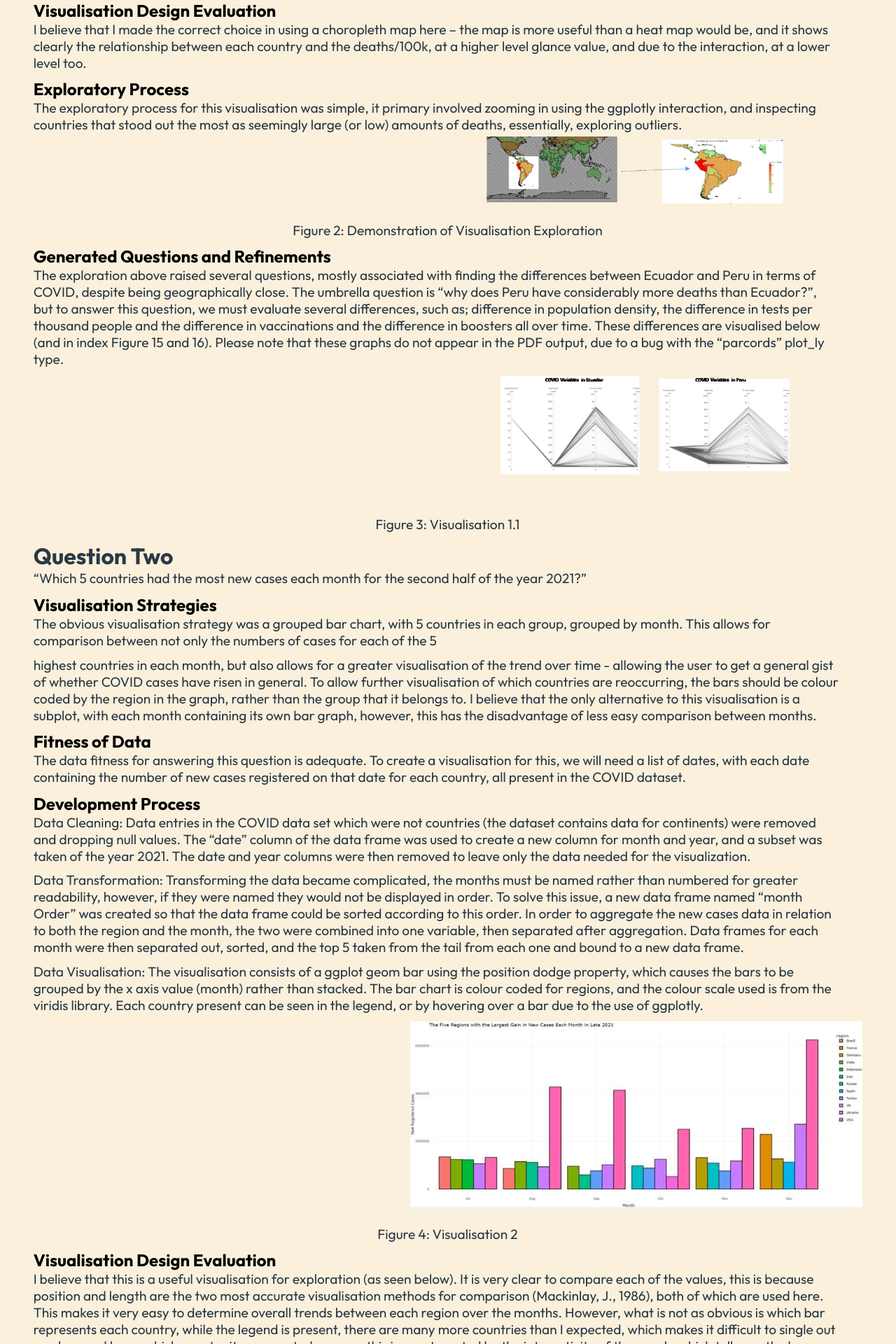
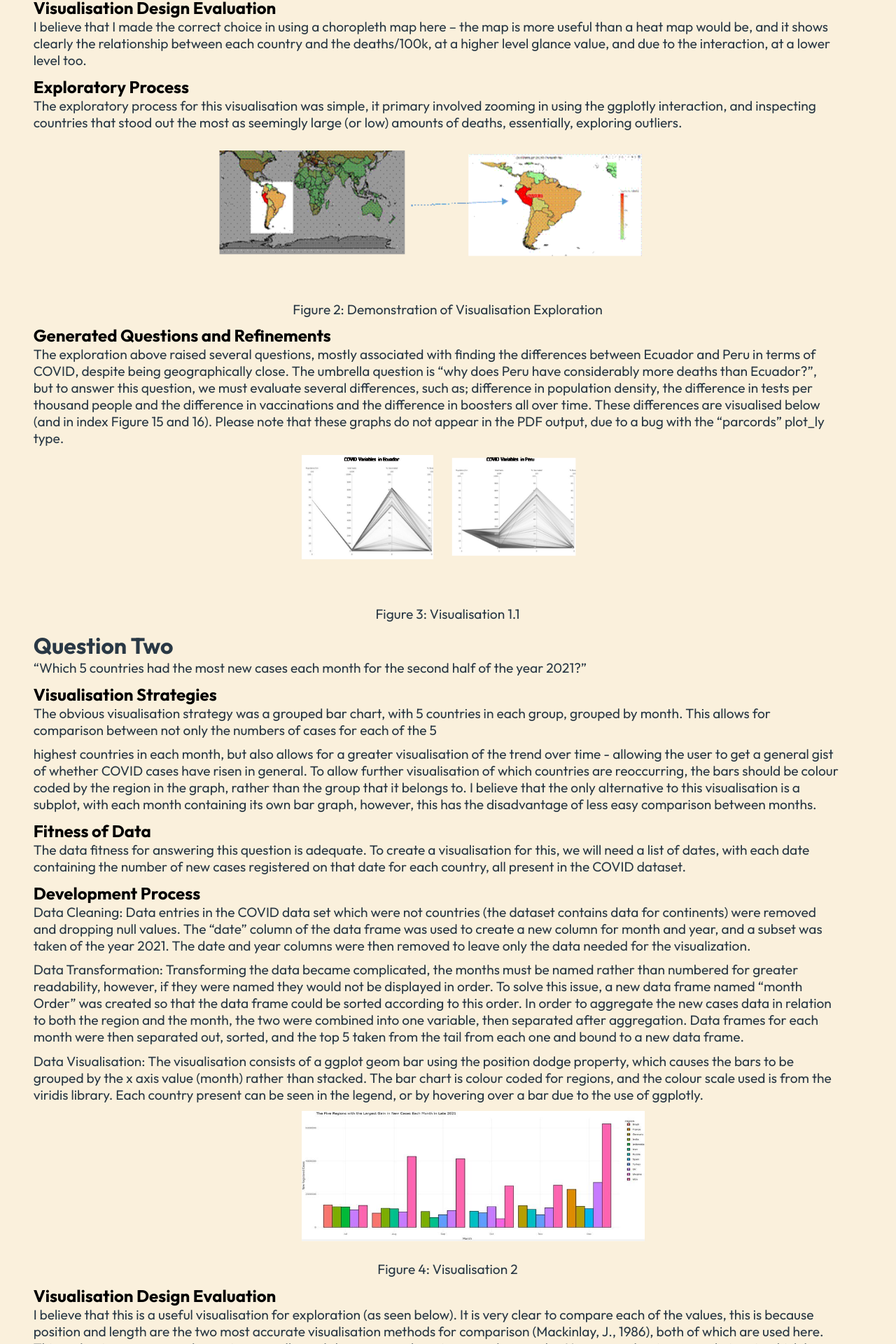
Before and after one commit to RossWilliamsProject/Portfolio-Site, a React (Create React App) app: page /Project2 in a window 1280 px wide. Shown: the part 2119-4039 px from the top of the page at 70% size. Built offline with nearby package versions, Linux system fonts and the light colour scheme.

Commit message:
v3.1 - fixed images on covidR

```diff
--- a/src/Components/PythonComponents/CovidR.js
+++ b/src/Components/PythonComponents/CovidR.js
@@ -198,7 +198,7 @@ const CovidR = () => {
                 </p>
                 <p className="MsoNormal" align="center" style={{ "margin-top": "0cm", "margin-right": "0cm", "margin-bottom": "2.55pt", "margin-left": "23.15pt", "-webkit-text-align": "center", "text-align": "center", "-webkit-text-indent": "0cm", "text-indent": "0cm", "line-height": "107%" }}>
                     <span style={{ "mso-no-proof": "yes" }}>
-                        <img alt="" width={540} height={243} src={image002} vShapes="Picture_x0020_271" />
+                        <img alt="" align="center" width={540} height={243} src={image002} vShapes="Picture_x0020_271" />
                     </span>
                 </p>
                 <p className="MsoNormal" align="center" style={{ "margin-top": "0cm", "margin-right": "0cm", "margin-bottom": "8.0pt", "margin-left": "-.75pt", "-webkit-text-align": "center", "text-align": "center", "-webkit-text-indent": "0cm", "text-indent": "0cm", "tab-stops": "center 36.0pt 72.0pt 108.0pt 197.0pt" }}>
@@ -226,26 +226,19 @@ const CovidR = () => {
                     interaction, and inspecting countries that stood out the most as seemingly
                     large (or low) amounts of deaths, essentially, exploring outliers.
                     <span style={{ "mso-spacerun": "yes" }}>
-
                     </span>
+                    <br></br>
+                    <br></br>
                 </p>
                 <p className="MsoNormal" style={{ "margin-top": "0cm", "margin-right": "0cm", "margin-bottom": "3.05pt", "margin-left": "0cm", "-webkit-text-indent": "0cm", "text-indent": "0cm", "line-height": "107%" }}>
                     <span style={{ "mso-ignore": "vglayout" }}>
                     </span>
                 </p>
-                <table cellPadding={0} cellSpacing={0} align="left">
-                    <tbody>
-                        <tr>
-                            <td width={881} height={0} />
-                        </tr>
-                        <tr>
-                            <td />
-                            <td>
-                                <img alt="" width={563} height={118} src={image005} vShapes="Group_x0020_6065 Rectangle_x0020_306 Rectangle_x0020_307 Rectangle_x0020_308 Rectangle_x0020_309 Picture_x0020_409 Picture_x0020_410 Shape_x0020_411" />
-                            </td>
-                        </tr>
-                    </tbody>
-                </table>
+                <p className="MsoNormal" align="center" style={{ "margin-top": "0cm", "margin-right": "0cm", "margin-bottom": "3.85pt", "margin-left": "54.65pt", "-webkit-text-align": "center", "text-align": "center", "-webkit-text-indent": "0cm", "text-indent": "0cm", "line-height": "107%" }}>
+                    <span style={{ "mso-no-proof": "yes" }}>
+                        <img alt="" width={800} height={186} src={image005} />
+                    </span>
+                </p>
                 <br style={{ "mso-ignore": "vglayout" }} clear="ALL" />
                 <p />
                 <p className="MsoNormal" align="center" style={{ "margin-top": "0cm", "margin-right": "0cm", "margin-bottom": "8.0pt", "margin-left": "-.75pt", "-webkit-text-align": "center", "text-align": "center", "-webkit-text-indent": "0cm", "text-indent": "0cm", "tab-stops": "center 36.0pt 72.0pt 224.6pt" }}>
@@ -276,19 +269,11 @@ const CovidR = () => {
                     <span style={{ "mso-ignore": "vglayout" }}>
                     </span>
                 </p>
-                <table cellPadding={0} cellSpacing={0}>
-                    <tbody>
-                        <tr>
-                            <td width={893} height={0} />
-                        </tr>
-                        <tr>
-                            <td />
-                            <td>
-                                <img alt="" width={517} height={176} src={image008} vShapes="Group_x0020_6066 Picture_x0020_412 Picture_x0020_413 Rectangle_x0020_415 Rectangle_x0020_417 Rectangle_x0020_419 Rectangle_x0020_420 Rectangle_x0020_421" />
-                            </td>
-                        </tr>
-                    </tbody>
-                </table>
+                <p className="MsoNormal" align="center" style={{ "margin-top": "0cm", "margin-right": "0cm", "margin-bottom": "3.85pt", "margin-left": "54.65pt", "-webkit-text-align": "center", "text-align": "center", "-webkit-text-indent": "0cm", "text-indent": "0cm", "line-height": "107%" }}>
+                    <span style={{ "mso-no-proof": "yes" }}>
+                        <img alt="" width={490} height={186} src={image008} />
+                    </span>
+                </p>
                 <br style={{ "mso-ignore": "vglayout" }} clear="ALL" />
                 <span style={{ "mso-spacerun": "yes" }}>
 
@@ -386,19 +371,13 @@ const CovidR = () => {
                     <span style={{ "mso-ignore": "vglayout" }}>
                     </span>
                 </p>
-                <table cellPadding={0} cellSpacing={0} align="center">
-                    <tbody>
-                        <tr>
-                            <td width={832} height={0} />
-                        </tr>
-                        <tr>
-                            <td />
-                            <td>
-                                <img alt="" width={646} height={268} src={image010} vShapes="Picture_x0020_517" />
-                            </td>
-                        </tr>
-                    </tbody>
-                </table>
+
+                <p className="MsoNormal" align="center" style={{ "margin-top": "0cm", "margin-right": "0cm", "margin-bottom": "3.85pt", "margin-left": "54.65pt", "-webkit-text-align": "center", "text-align": "center", "-webkit-text-indent": "0cm", "text-indent": "0cm", "line-height": "107%" }}>
+                    <span style={{ "mso-no-proof": "yes" }}>
+                        <img alt="" width={490} height={186} src={image010} />
+                    </span>
+                </p>
+
                 <br style={{ "mso-ignore": "vglayout" }} clear="ALL" />
                 <p />
                 <p className="MsoNormal" align="center" style={{ "margin-top": "0cm", "margin-right": "0cm", "margin-bottom": "8.0pt", "margin-left": "-.75pt", "-webkit-text-align": "center", "text-align": "center", "-webkit-text-indent": "0cm", "text-indent": "0cm", "tab-stops": "center 36.0pt 72.0pt 108.0pt 144.05pt 233.05pt" }}>
@@ -455,7 +434,7 @@ const CovidR = () => {
                 </p>
                 <p className="MsoNormal" align="center" style={{ "margin-top": "0cm", "margin-right": "0cm", "margin-bottom": ".0001pt", "margin-left": "110.8pt", "-webkit-text-align": "center", "text-align": "center", "-webkit-text-indent": "0cm", "text-indent": "0cm", "line-height": "107%" }}>
                     <span style={{ "mso-no-proof": "yes" }}>
-                        <img alt="" width={306} height={203} src={image012} vShapes="Picture_x0020_656" />
+                        <img alt="" width={306} height={203} src={image012} />
                     </span>
                 </p>
                 <p className="MsoNormal" align="center" style={{ "margin-top": "0cm", "margin-right": "25.3pt", "margin-bottom": "8.0pt", "margin-left": "-.25pt", "-webkit-text-align": "center", "text-align": "center" }}>
@@ -477,7 +456,7 @@ const CovidR = () => {
                 </p>
                 <p className="MsoNormal" align="center" style={{ "margin-top": "0cm", "margin-right": "0cm", "margin-bottom": "3.85pt", "margin-left": "54.65pt", "-webkit-text-align": "center", "text-align": "center", "-webkit-text-indent": "0cm", "text-indent": "0cm", "line-height": "107%" }}>
                     <span style={{ "mso-no-proof": "yes" }}>
-                        <img alt="" width={490} height={186} src={image014} vShapes="Picture_x0020_655" />
+                        <img alt="" width={490} height={186} src={image014} />
                     </span>
                 </p>
                 <p className="MsoNormal" align="center" style={{ "margin-top": "0cm", "margin-right": "25.6pt", "margin-bottom": "8.75pt", "margin-left": ".5pt", "-webkit-text-align": "center", "text-align": "center", "line-height": "107%" }}>
@@ -585,7 +564,7 @@ const CovidR = () => {
                 </p>
                 <p className="MsoNormal" align="center" style={{ "margin-top": "0cm", "margin-right": "23.3pt", "margin-bottom": "5.0pt", "margin-left": "0cm", "-webkit-text-align": "center", "text-align": "center", "-webkit-text-indent": "0cm", "text-indent": "0cm", "line-height": "107%" }}>
                     <span style={{ "mso-no-proof": "yes" }}>
-                        <img alt="" width={601} height={264} src={image016} vShapes="Picture_x0020_785" />
+                        <img alt="" width={601} height={264} src={image016} />
                         {/*[endif]*/}
                     </span>
                 </p>
@@ -637,7 +616,7 @@ const CovidR = () => {
                 </p>
                 <p className="MsoNormal" align="center" style={{ "margin-top": "0cm", "margin-right": "0cm", "margin-bottom": "6.25pt", "margin-left": "60.6pt", "-webkit-text-align": "center", "text-align": "center", "-webkit-text-indent": "0cm", "text-indent": "0cm", "line-height": "107%" }}>
                     <span style={{ "mso-no-proof": "yes" }}>
-                        <img alt="" width={445} height={215} src={image018} vShapes="Picture_x0020_868" />
+                        <img alt="" width={445} height={215} src={image018} />
                     </span>
                 </p>
                 <p className="MsoNormal" align="center" style={{ "margin-top": "0cm", "margin-right": "25.65pt", "margin-bottom": "8.75pt", "margin-left": ".5pt", "-webkit-text-align": "center", "text-align": "center", "line-height": "107%" }}>
@@ -665,7 +644,7 @@ const CovidR = () => {
                 </p>
                 <p className="MsoNormal" align="center" style={{ "margin-top": "0cm", "margin-right": "0cm", "margin-bottom": "5.6pt", "margin-left": "0cm", "-webkit-text-align": "center", "text-align": "center", "-webkit-text-indent": "0cm", "text-indent": "0cm", "line-height": "107%" }}>
                     <span style={{ "mso-no-proof": "yes" }}>
-                        <img alt="" width={634} height={213} src={image020} vShapes="Picture_x0020_921" />
+                        <img alt="" width={634} height={213} src={image020} />
                     </span>
                 </p>
                 <p className="MsoNormal" align="center" style={{ "margin-top": "0cm", "margin-right": "0cm", "margin-bottom": "5.95pt", "margin-left": "-.75pt", "-webkit-text-align": "center", "text-align": "center", "-webkit-text-indent": "0cm", "text-indent": "0cm", "tab-stops": "center 36.0pt 72.0pt 233.4pt" }}>
@@ -674,7 +653,7 @@ const CovidR = () => {
                 </p>
                 <p className="MsoNormal" align="center" style={{ "margin-top": "0cm", "margin-right": "41.75pt", "margin-bottom": "5.6pt", "margin-left": "0cm", "-webkit-text-align": "center", "text-align": "center", "-webkit-text-indent": "0cm", "text-indent": "0cm", "line-height": "107%" }}>
                     <span style={{ "mso-no-proof": "yes" }}>
-                        <img alt="" width={552} height={260} src={image022} vShapes="Picture_x0020_923" />
+                        <img alt="" width={552} height={260} src={image022} />
                     </span>
                 </p>
                 <p className="MsoNormal" align="center" style={{ "margin-top": "0cm", "margin-right": "0cm", "margin-bottom": "5.9pt", "margin-left": "-.75pt", "-webkit-text-align": "center", "text-align": "center", "-webkit-text-indent": "0cm", "text-indent": "0cm", "tab-stops": "center 36.0pt 72.0pt 243.75pt" }}>
@@ -683,7 +662,7 @@ const CovidR = () => {
                 </p>
                 <p className="MsoNormal" align="center" style={{ "margin-top": "0cm", "margin-right": "45.5pt", "margin-bottom": "5.6pt", "margin-left": "0cm", "-webkit-text-align": "center", "text-align": "center", "-webkit-text-indent": "0cm", "text-indent": "0cm", "line-height": "107%" }}>
                     <span style={{ "mso-no-proof": "yes" }}>
-                        <img alt="" width={542} height={255} src={image024} vShapes="Picture_x0020_925" />
+                        <img alt="" width={542} height={255} src={image024} />
                         {/*[endif]*/}
                     </span>
                 </p>
@@ -698,7 +677,7 @@ const CovidR = () => {
                 </p>
                 <p className="MsoNormal" align="center" style={{ "margin-top": "0cm", "margin-right": "41.15pt", "margin-bottom": "5.75pt", "margin-left": "0cm", "-webkit-text-align": "center", "text-align": "center", "-webkit-text-indent": "0cm", "text-indent": "0cm", "line-height": "107%" }}>
                     <span style={{ "mso-no-proof": "yes" }}>
-                        <img alt="" width={554} height={261} src={image026} vShapes="Picture_x0020_945" />
+                        <img alt="" width={554} height={261} src={image026} />
                         {/*[endif]*/}
                     </span>
                 </p>
@@ -708,7 +687,7 @@ const CovidR = () => {
                 </p>
                 <p className="MsoNormal" align="center" style={{ "margin-top": "0cm", "margin-right": "49.9pt", "margin-bottom": "5.6pt", "margin-left": "0cm", "-webkit-text-align": "center", "text-align": "center", "-webkit-text-indent": "0cm", "text-indent": "0cm", "line-height": "107%" }}>
                     <span style={{ "mso-no-proof": "yes" }}>
-                        <img alt="" width={565} height={266} src={image028} vShapes="Picture_x0020_969" />
+                        <img alt="" width={565} height={266} src={image028} />
                         {/*[endif]*/}
                     </span>
                 </p>
@@ -718,7 +697,7 @@ const CovidR = () => {
                 </p>
                 <p className="MsoNormal" align="center" style={{ "margin-top": "0cm", "margin-right": "50.75pt", "margin-bottom": "5.6pt", "margin-left": "0cm", "-webkit-text-align": "center", "text-align": "center", "-webkit-text-indent": "0cm", "text-indent": "0cm", "line-height": "107%" }}>
                     <span style={{ "mso-no-proof": "yes" }}>
-                        <img alt="" width={528} height={248} src={image030} vShapes="Picture_x0020_971" />
+                        <img alt="" width={528} height={248} src={image030} />
                         {/*[endif]*/}
                     </span>
                 </p>
@@ -728,7 +707,7 @@ const CovidR = () => {
                 </p>
                 <p className="MsoNormal" align="center" style={{ "margin-top": "0cm", "margin-right": "43.1pt", "margin-bottom": "5.75pt", "margin-left": "0cm", "-webkit-text-align": "center", "text-align": "center", "-webkit-text-indent": "0cm", "text-indent": "0cm", "line-height": "107%" }}>
                     <span style={{ "mso-no-proof": "yes" }}>
-                        <img alt="" width={549} height={294} src={image032} vShapes="Picture_x0020_989" />
+                        <img alt="" width={549} height={294} src={image032} />
                         {/*[endif]*/}
                     </span>
                 </p>
@@ -743,7 +722,7 @@ const CovidR = () => {
                 </p>
                 <p className="MsoNormal" align="center" style={{ "margin-top": "0cm", "margin-right": "44.75pt", "margin-bottom": "5.6pt", "margin-left": "0cm", "-webkit-text-align": "center", "text-align": "center", "-webkit-text-indent": "0cm", "text-indent": "0cm", "line-height": "107%" }}>
                     <span style={{ "mso-no-proof": "yes" }}>
-                        <img alt="" width={544} height={274} src={image034} vShapes="Picture_x0020_999" />
+                        <img alt="" width={544} height={274} src={image034} />
                         {/*[endif]*/}
                     </span>
                 </p>
```
